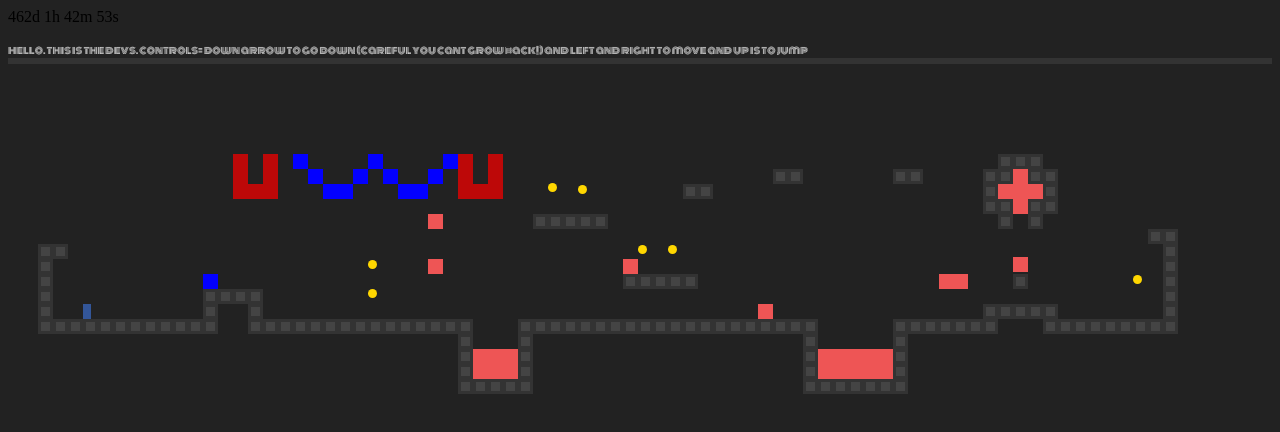
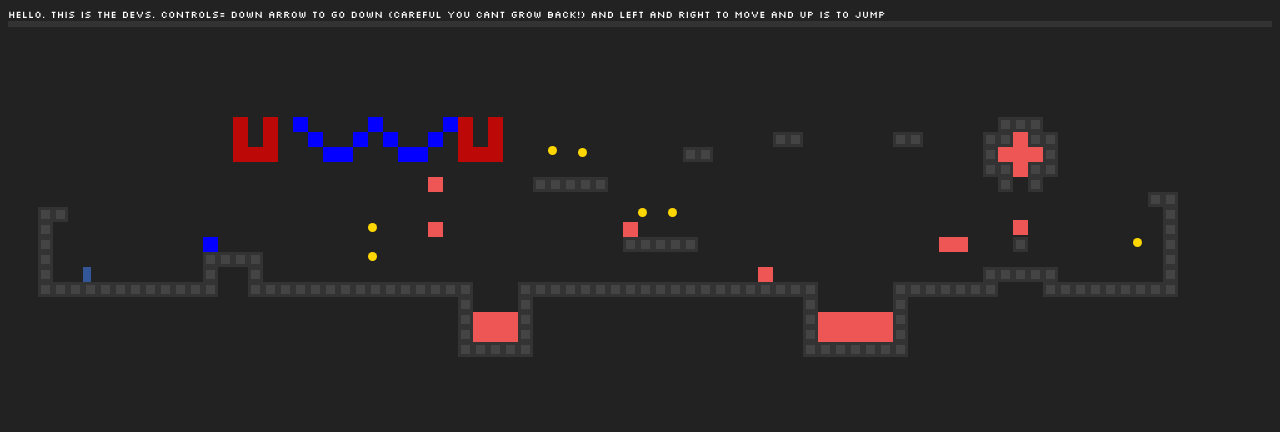
Before and after one commit to henrythegreat4/henrythegreat3.github.io, a plain HTML site: page index1.html in a window 1280 px wide. Drawn offline with Linux system fonts and the light colour scheme.

Commit message:
Update index1.html

```diff
--- a/index1.html
+++ b/index1.html
@@ -10,26 +10,16 @@
 
 <script>
 // Set the date we're counting down to
-var countDownDate = new Date("Jan 5, 2024 15:37:25").getTime();
 
 // Update the count down every 1 second
 var x = setInterval(function() {
 
-  // Get today's date and time
-  var now = new Date().getTime();
-
-  // Find the distance between now and the count down date
-  var distance = countDownDate - now;
-
   // Time calculations for days, hours, minutes and seconds
-  var days = Math.floor(distance / (1000 * 60 * 60 * 24));
-  var hours = Math.floor((distance % (1000 * 60 * 60 * 24)) / (1000 * 60 * 60));
   var minutes = Math.floor((distance % (1000 * 60 * 60)) / (1000 * 60));
   var seconds = Math.floor((distance % (1000 * 60)) / 1000);
 
   // Display the result in the element with id="demo"
-  document.getElementById("demo").innerHTML = days + "d " + hours + "h "
-  + minutes + "m " + seconds + "s ";
+  document.getElementById("demo").innerHTML = minutes + "m " + seconds + "s ";
 
   // If the count down is finished, write some text
   if (distance < 0) {
@@ -40,13 +30,21 @@ var x = setInterval(function() {
 </script>
   <style>
 	  @import url('https://fonts.googleapis.com/css2?family=Monoton&display=swap');
+	  @import url('https://fonts.googleapis.com/css2?family=Silkscreen&display=swap');
+	  p {
+  color: #fff;
+font-family: 'Silkscreen', cursive;
+  text-align: center;
+  font-size: 60px;
+  margin-top: 0px;
+}
     body {
 
 	background: #222;
     }
 	.instructions {
 	color: #fff;
-	font-family: 'Monoton', cursive;
+	font-family: 'Silkscreen', cursive;
 	font-size: 10px;
 
 
```
